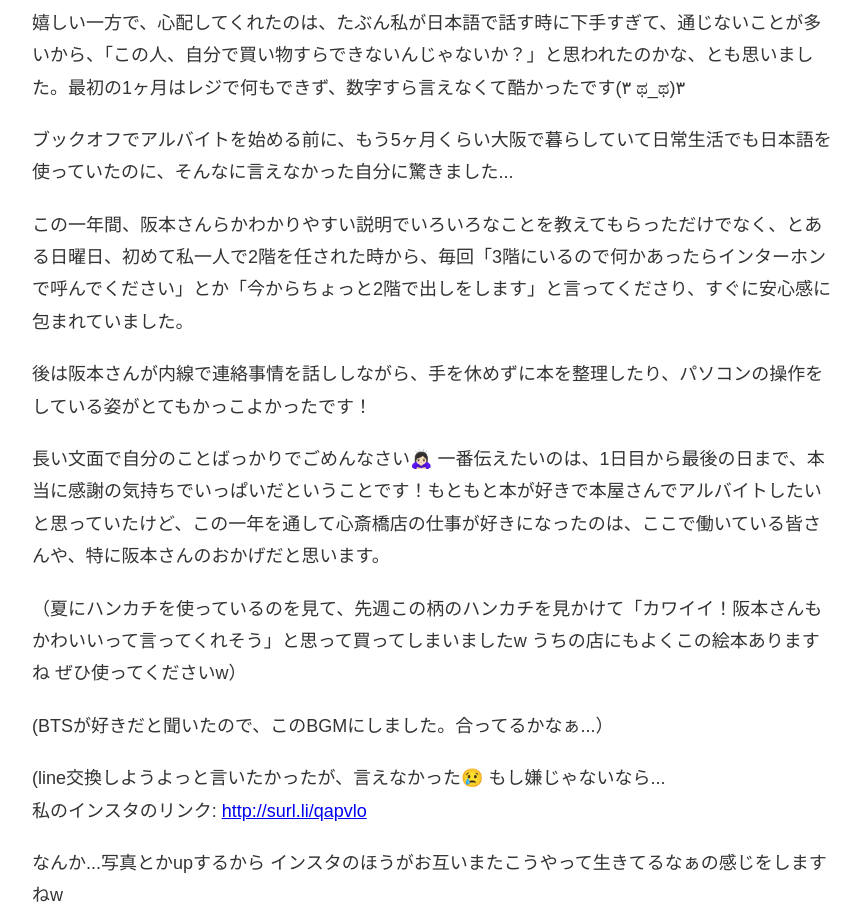
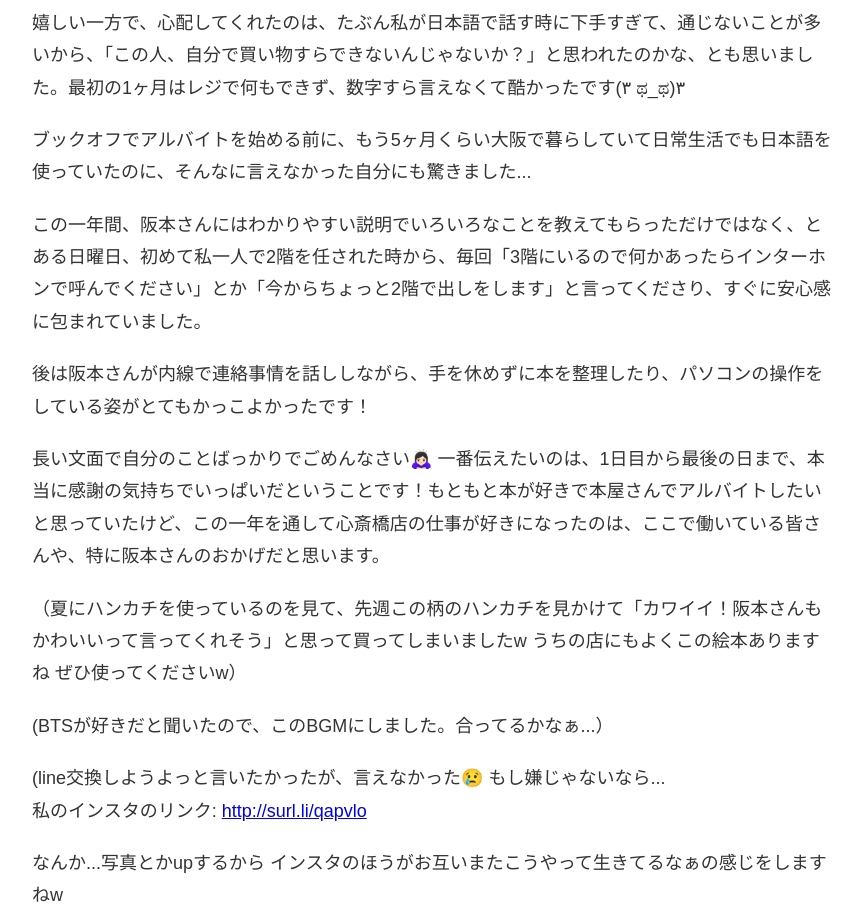
Before and after one commit to heyi-heyi/to-sakamato-san, a plain HTML site: page index.html in a window 1280 px wide. Shown: the part 860-1781 px from the top of the page, without its empty margins (208-1070 px from the left). Drawn offline with Linux system fonts and the light colour scheme.

Commit message:
Update index.html

```diff
--- a/index.html
+++ b/index.html
@@ -129,9 +129,9 @@ body::before {
 
     <p>嬉しい一方で、心配してくれたのは、たぶん私が日本語で話す時に下手すぎて、通じないことが多いから、「この人、自分で買い物すらできないんじゃないか？」と思われたのかな、とも思いました。最初の1ヶ月はレジで何もできず、数字すら言えなくて酷かったです(۳ ಥ_ಥ)۳</p>
 
-    <p>ブックオフでアルバイトを始める前に、もう5ヶ月くらい大阪で暮らしていて日常生活でも日本語を使っていたのに、そんなに言えなかった自分に驚きました...</p>
+    <p>ブックオフでアルバイトを始める前に、もう5ヶ月くらい大阪で暮らしていて日常生活でも日本語を使っていたのに、そんなに言えなかった自分にも驚きました...</p>
 
-    <p>この一年間、阪本さんらかわかりやすい説明でいろいろなことを教えてもらっただけでなく、とある日曜日、初めて私一人で2階を任された時から、毎回「3階にいるので何かあったらインターホンで呼んでください」とか「今からちょっと2階で出しをします」と言ってくださり、すぐに安心感に包まれていました。</p>
+    <p>この一年間、阪本さんにはわかりやすい説明でいろいろなことを教えてもらっただけではなく、とある日曜日、初めて私一人で2階を任された時から、毎回「3階にいるので何かあったらインターホンで呼んでください」とか「今からちょっと2階で出しをします」と言ってくださり、すぐに安心感に包まれていました。</p>
 
     <p>後は阪本さんが内線で連絡事情を話ししながら、手を休めずに本を整理したり、パソコンの操作をしている姿がとてもかっこよかったです！</p>
 
```
